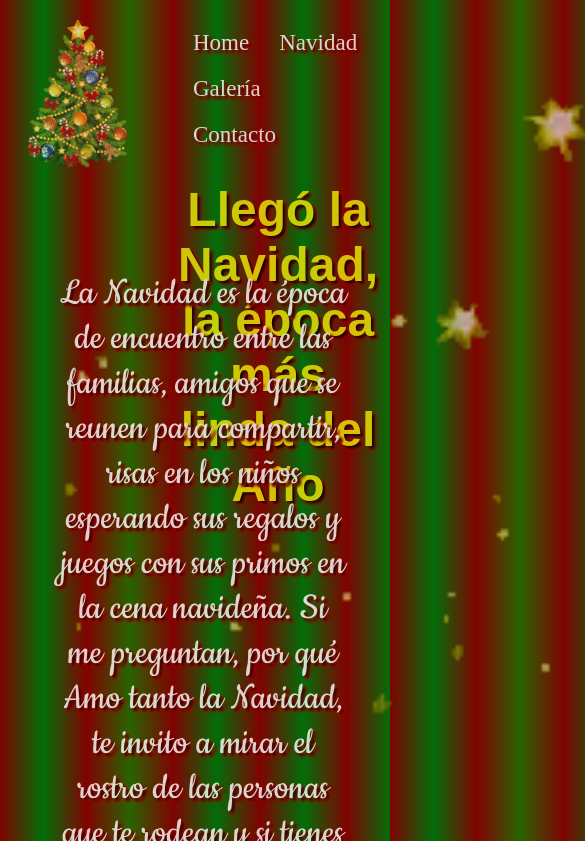
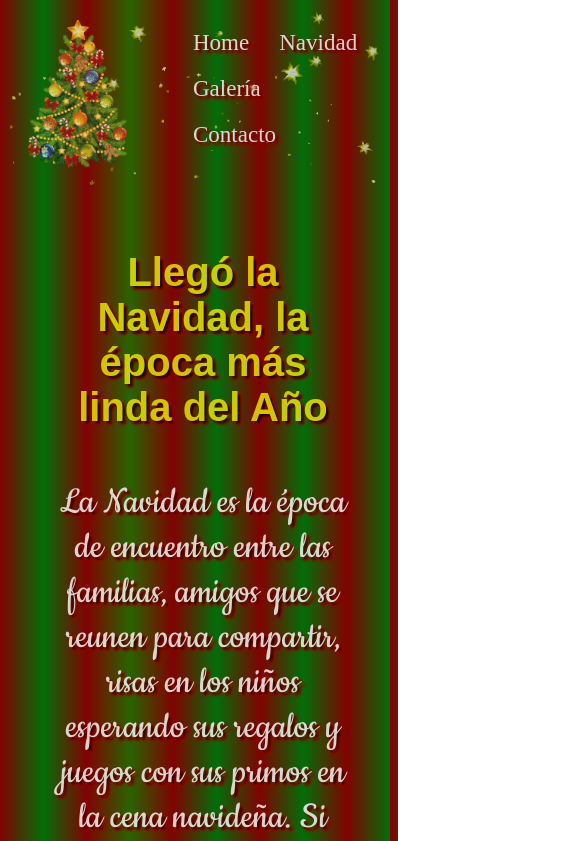
Before and after one commit to Nellyta82/Llego-la-Navidad, a plain HTML site: page index.html in a window 390 px wide. Shown: the top 841 px of the page, 585 px wide, since content can reach past the window. Drawn offline with Linux system fonts and the light colour scheme; a web font is replaced by a local one.

Commit message:
Haciendo responsivo

```diff
--- a/css/galeria-estilo.css
+++ b/css/galeria-estilo.css
@@ -2,8 +2,8 @@
 
 body{
     background-image:url(../Imágenes/fondo-navidad-blanca-espacio-texto_134545-30.webp) ;
-    background-repeat: no-repeat;
-    background-size: 100% 100%;
+    background-repeat: repeat;
+    background-size: 100% cover;
 }
 
 /* Cambio de Párrafo Principal */
@@ -16,6 +16,8 @@ body{
     font-weight: bolder;
     text-align: center;
     line-height: 130%;
+    justify-content: center;
+    align-items: center;
 }
 
 p #cambio{
@@ -55,5 +57,31 @@ p{
     text-shadow: 1px 1px 1px black;
     text-transform: uppercase;
     font-weight: bolder;
-    text-align: left;
+    text-align: center;
+    justify-content: center;
+    align-items: center;
 }
+
+/* Haciendo responsivo */
+
+@media screen and (max-width: 768px) {
+    p{
+        margin-left: 50px;
+    }
+
+    .Cambiodeletra{
+        margin-left: 50px;
+    }
+
+}
+
+@media screen and (max-width: 600px) {
+    p{
+        margin-left: 100px;
+    }
+
+    .Cambiodeletra{
+        margin-left: 100px;
+    }
+
+}
--- a/css/styles.css
+++ b/css/styles.css
@@ -2,7 +2,7 @@
 
 nav{
     height: 100vh;
-    width: 100%;
+    width: cover;
 }
 
 /* Cambio de la lista a forma horizontal */
@@ -81,12 +81,10 @@ li a:hover{
 #imagenfondo{
     position: fixed;
     top: 0;
-    left: 50px;
     opacity: 0.9;
-    width: auto;
-    height: 100%;
+    height: cover;
+    width: 100%;
     background-size: contain;
-    opacity: 0.8;
 }
 
 body{
@@ -115,6 +113,9 @@ h1{
     top: 150px;
     margin-right: 50px;
     margin-left: 170px;
+    text-align: center;
+    justify-content: center;
+    align-items: center;
 }
 
 /* Cambio de texto principal */
@@ -129,6 +130,32 @@ p{
     text-shadow:  3px 3px 3px black, 3px 3px 3px rgb(252, 5, 5), 3px 3px 3px rgb(250, 3, 3);
     margin-left: 50px;
     margin-right: 50px;
+    margin-top: 80px;
     position: absolute;
     top: 230px;
+    text-align: center;
+    justify-content: center;
+    align-items: center;
+
 }
+
+/* Haciendo responsivo */
+
+@media screen and (max-width: 768px) {
+    p{
+        margin-top: 150px;
+    }
+}
+
+@media screen and (max-width: 550px) {
+    p{
+        margin-top: 250px;
+    }
+
+    h1{
+        font-size: 40px;
+        margin-top: 100px;
+        margin-right: 50px;
+        margin-left: 50px;
+    }
+}
```
